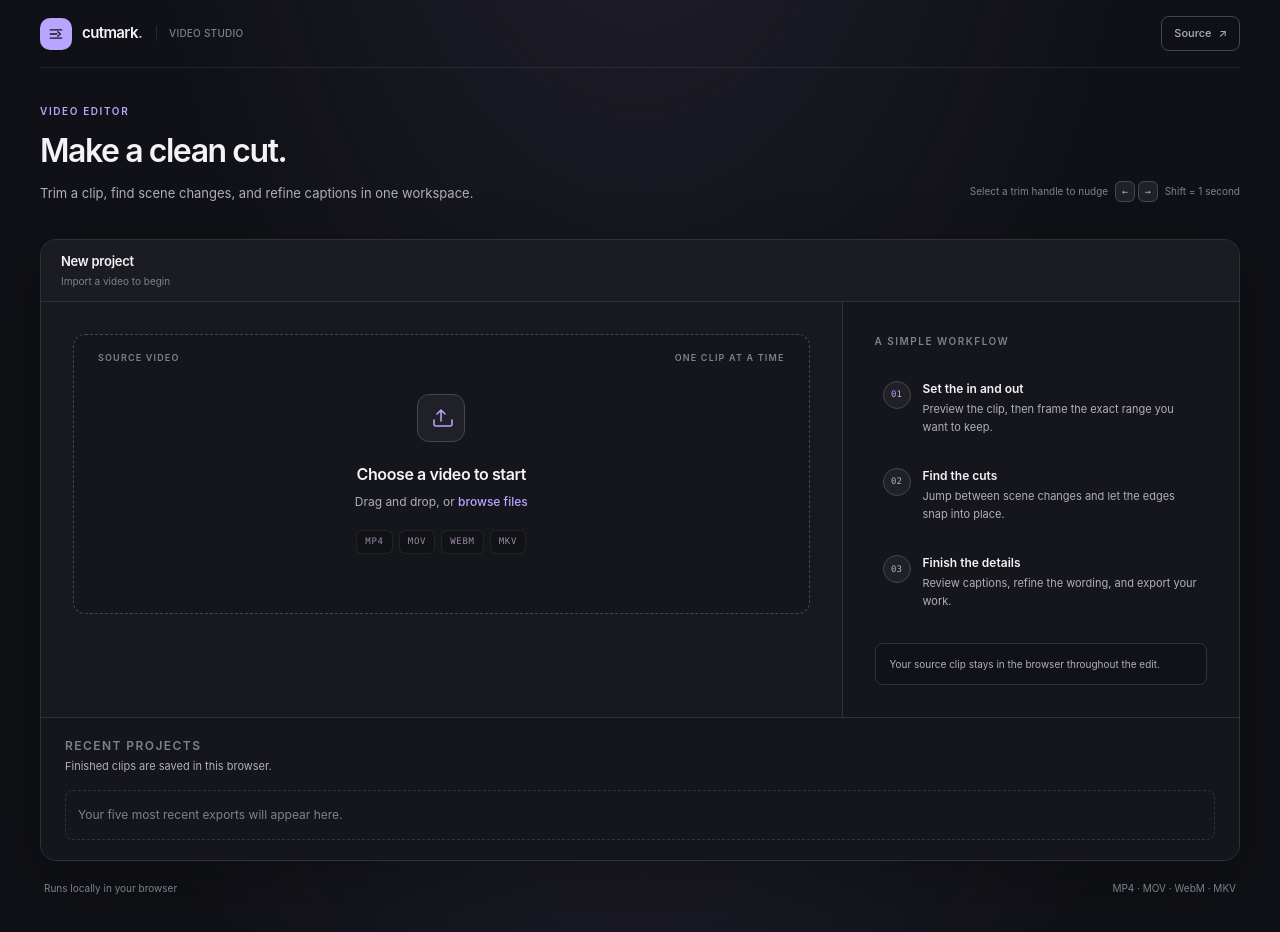
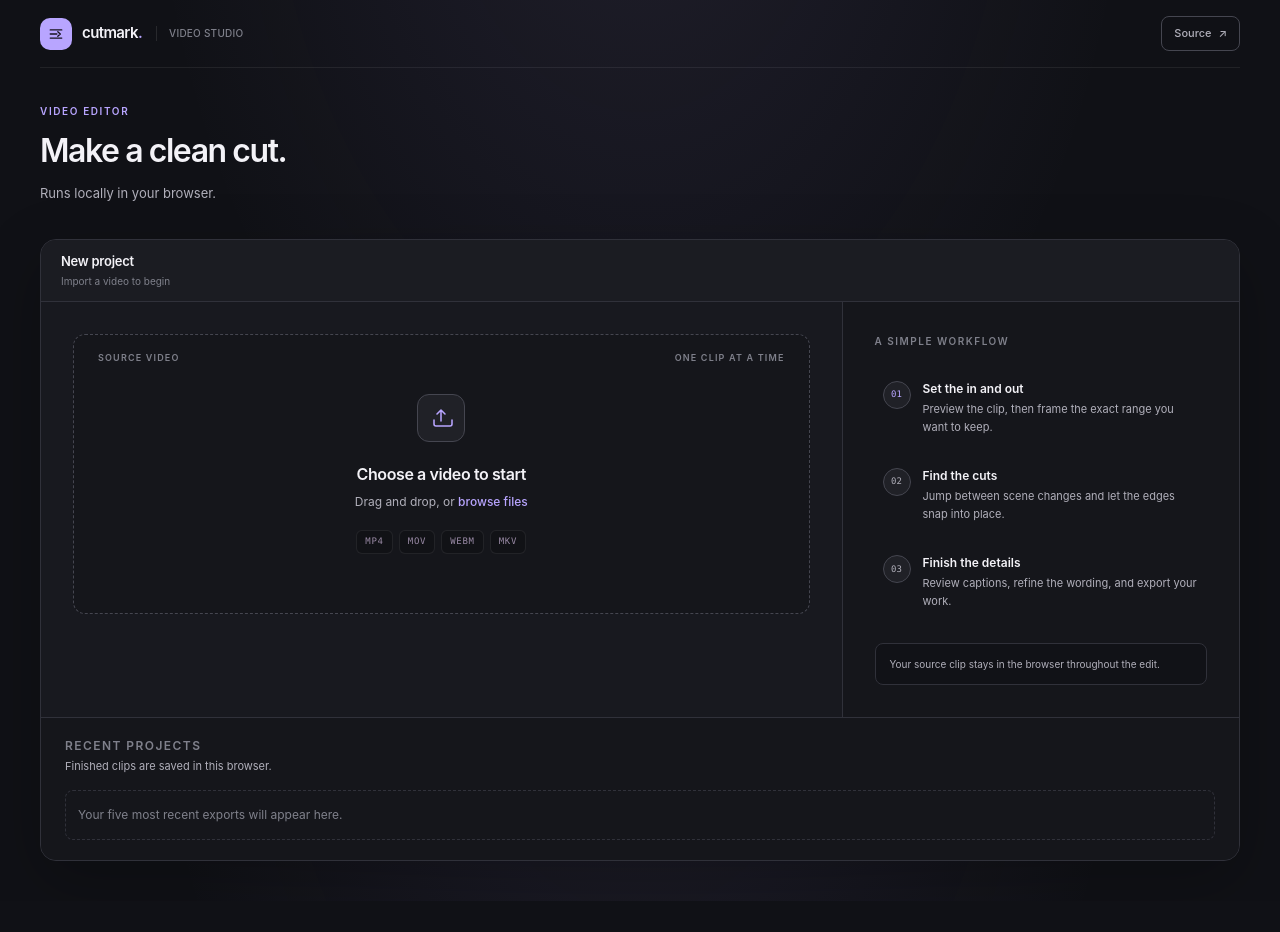
Before and after one commit to KrishTday/Cutmark, a Next.js app in the folder frontend/: page / in a window 1280 px wide. Shown: the top 932 px of the page. After the commit the page ends 901 px from the top, so only its background shows below. Built offline with nearby package versions, Linux system fonts and the light colour scheme.

Commit message:
Simplify Cutmark home header and footer

```diff
--- a/frontend/app/page.tsx
+++ b/frontend/app/page.tsx
@@ -1,5 +1,4 @@
 import Editor from "@/components/Editor";
-import Link from "next/link";
 
 function BrandMark() {
   return <svg viewBox="0 0 22 22" className="size-[18px]" fill="none" aria-hidden="true"><path d="M4 6h14M4 11h8M4 16h14" stroke="currentColor" strokeWidth="1.7" strokeLinecap="round"/><path d="m13.2 8.2 3.1 2.8-3.1 2.8" stroke="currentColor" strokeWidth="1.6" strokeLinecap="round" strokeLinejoin="round"/></svg>;
@@ -8,11 +7,11 @@ function BrandMark() {
 export default function Home() {
   return <main className="mx-auto min-h-screen max-w-[1360px] px-4 pb-10 sm:px-7 lg:px-10">
     <header className="flex h-[68px] items-center justify-between border-b border-white/[0.07]">
-      <Link href="/" className="flex items-center gap-2.5 text-ink" aria-label="Cutmark home">
+      <a href="/" className="flex items-center gap-2.5 text-ink" aria-label="Cutmark home">
         <span className="grid size-8 place-items-center rounded-[10px] bg-accent text-[#17131F]"><BrandMark /></span>
         <span className="text-[15px] font-semibold tracking-[-0.04em]">cutmark<span className="text-accent">.</span></span>
         <span className="ml-1 hidden border-l border-white/10 pl-3 text-[10px] font-medium tracking-wide text-ink-faint sm:inline">VIDEO STUDIO</span>
-      </Link>
+      </a>
       <div className="flex items-center gap-3">
         <a href="https://github.com/KrishTday/splice" target="_blank" rel="noreferrer" className="rounded-lg border border-line-strong px-3 py-2 text-[11px] font-medium text-ink-muted transition-colors duration-200 hover:bg-white/[0.05] hover:text-ink focus-visible:outline-accent">Source <span aria-hidden="true" className="ml-1">↗</span></a>
       </div>
@@ -22,12 +21,10 @@ export default function Home() {
       <div>
         <p className="mb-2 text-[10px] font-semibold uppercase tracking-[0.16em] text-accent">Video editor</p>
         <h1 className="text-[26px] font-semibold tracking-[-0.045em] text-ink sm:text-[32px]">Make a clean cut.</h1>
-        <p className="mt-2 text-xs leading-5 text-ink-muted sm:text-[13px]">Trim a clip, find scene changes, and refine captions in one workspace.</p>
+        <p className="mt-2 text-xs leading-5 text-ink-muted sm:text-[13px]">Runs locally in your browser.</p>
       </div>
-      <p className="hidden pb-1 text-[10px] text-ink-faint md:block">Select a trim handle to nudge <kbd className="ml-1 rounded-md border border-line-strong bg-surface-raised px-1.5 py-1 font-mono text-[10px] text-ink-muted">←</kbd> <kbd className="rounded-md border border-line-strong bg-surface-raised px-1.5 py-1 font-mono text-[10px] text-ink-muted">→</kbd> <span className="ml-1">Shift = 1 second</span></p>
     </section>
 
     <Editor />
-    <footer className="flex items-center justify-between px-1 pt-5 text-[10px] text-ink-faint"><span>Runs locally in your browser</span><span>MP4 · MOV · WebM · MKV</span></footer>
   </main>;
 }
```
